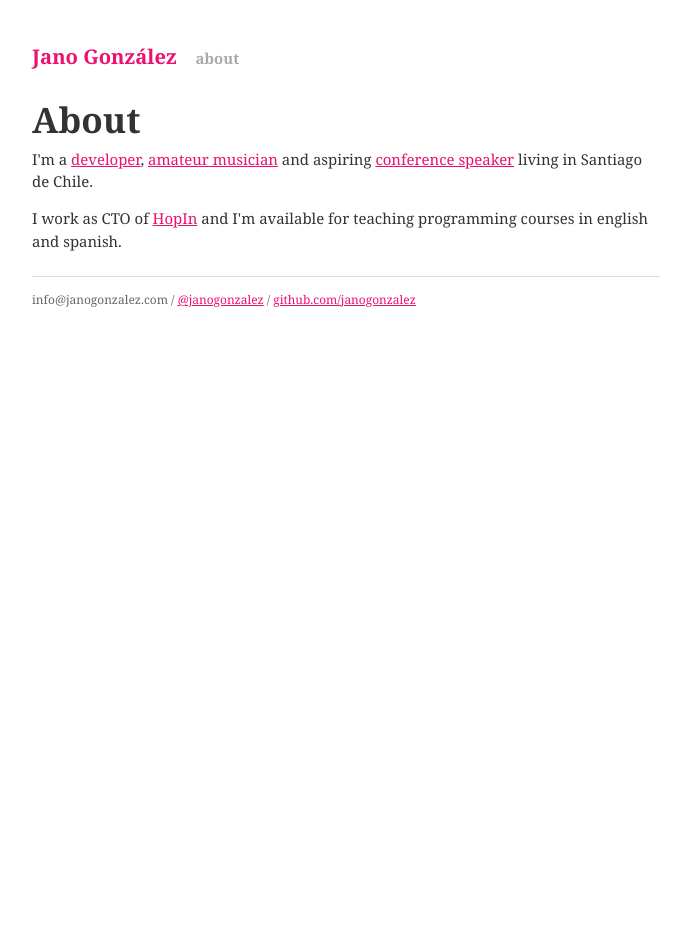
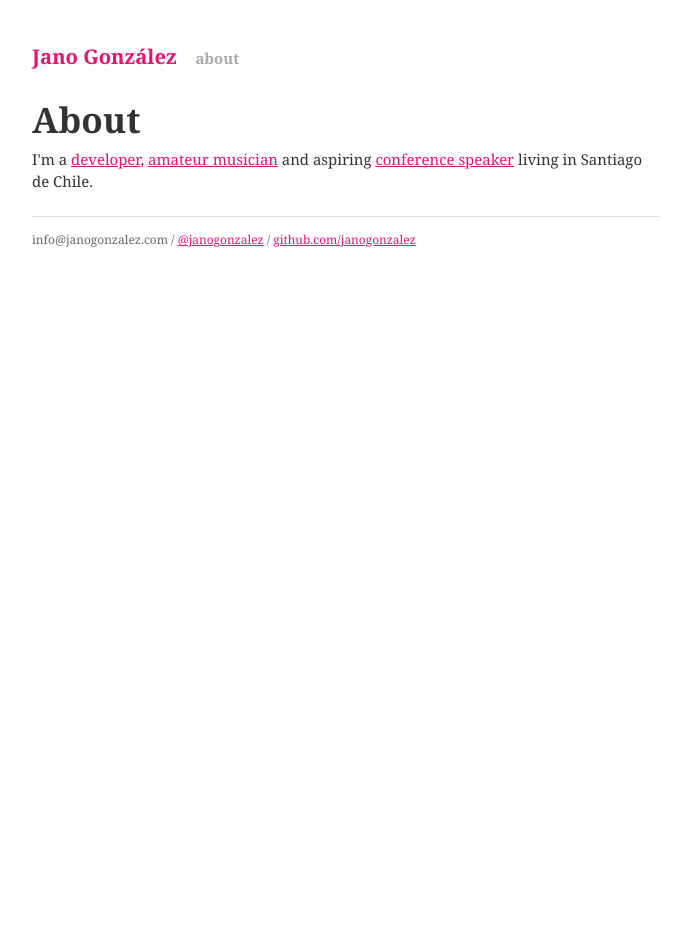
Before and after one commit to janogonzalez/janogonzalez.github.io, a Jekyll site: the page built from about.html, in a window 1280 px wide. Shown: the whole page, without its empty margins (294-985 px from the left). Built offline with Jekyll 4.4.1, drawn with Linux system fonts in a browser that asks for light colours.

Commit message:
Simplify about

```diff
--- a/about.html
+++ b/about.html
@@ -7,7 +7,5 @@ title: Jano González - About
   <p>I'm a <a href="http://github.com/janogonzalez">developer</a>,
   <a href="http://soundcloud.com/janogonzalez">amateur musician</a> and aspiring
   <a href="http://lanyrd.com/profile/janogonzalez/past/speaking">conference
-    speaker</a> living in Santiago de Chile.</p>
-  <p>I work as CTO of <a href="http://hop.in">HopIn</a> and I'm available for
-  teaching programming courses in english and spanish.</p>
+  speaker</a> living in Santiago de Chile.</p>
 </div>
```
